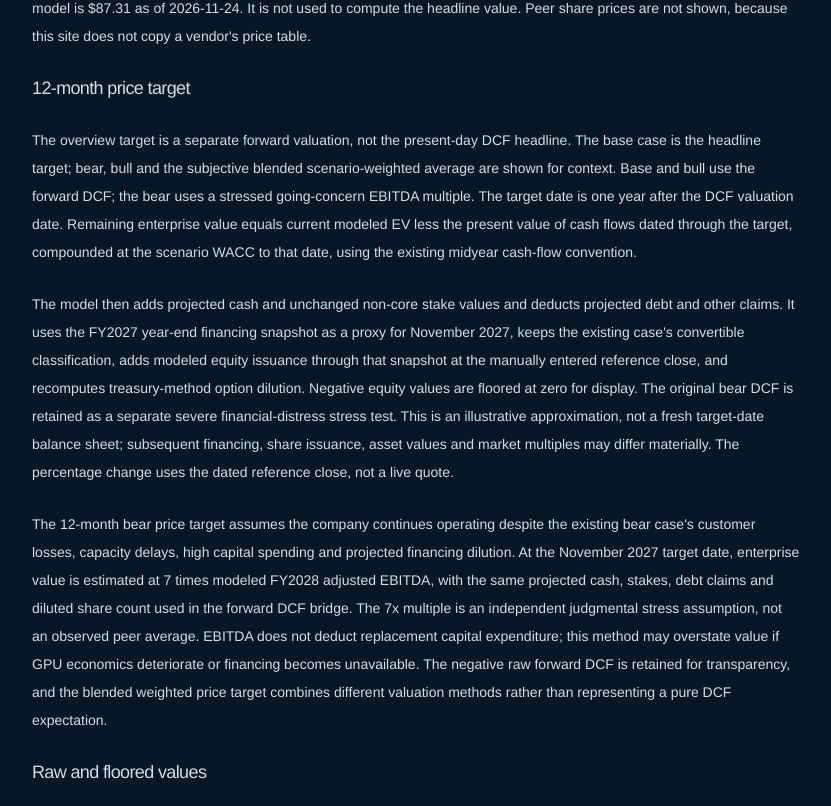
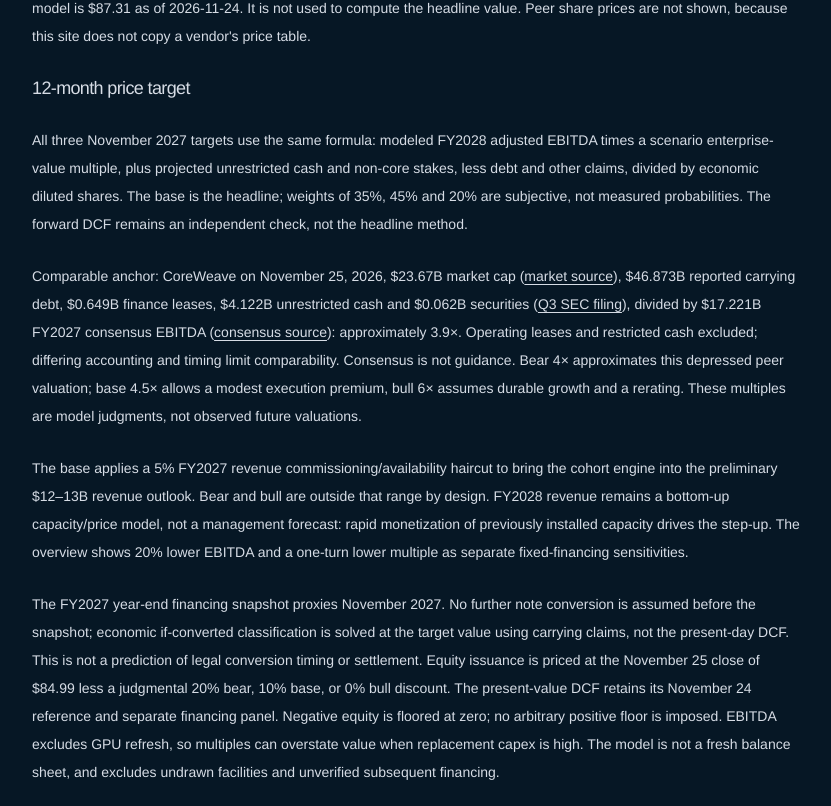
Before and after one commit to dfurry-boilermaker/nbismodel, a Next.js app: page /methodology in a window 1280 px wide. Shown: the part 1594-2400 px from the top of the page, without its empty margins (0-831 px from the left). Built offline with nearby package versions, Linux system fonts and the light colour scheme.

Commit message:
Audit valuation and source assumptions: app/methodology/page.tsx

```diff
--- a/app/methodology/page.tsx
+++ b/app/methodology/page.tsx
@@ -77,35 +77,10 @@ export default function MethodologyPage() {
         not copy a vendor&apos;s price table.
       </p>
       <h2 id="price-target" className="scroll-mt-24 text-lg font-medium text-foreground">12-month price target</h2>
-      <p>
-        The overview target is a separate forward valuation, not the present-day DCF headline.
-        The base case is the headline target; bear, bull and the subjective blended scenario-weighted
-        average are shown for context. Base and bull use the forward DCF; the bear uses a stressed going-concern EBITDA multiple. The target date is one year after the DCF valuation date.
-        Remaining enterprise value equals current modeled EV less the present value of cash flows
-        dated through the target, compounded at the scenario WACC to that date, using the existing
-        midyear cash-flow convention.
-      </p>
-      <p>
-        The model then adds projected cash and unchanged non-core stake values and deducts
-        projected debt and other claims. It uses the FY2027 year-end financing snapshot as a proxy
-        for November 2027, keeps the existing case&apos;s convertible classification, adds modeled
-        equity issuance through that snapshot at the manually entered reference close, and recomputes
-        treasury-method option dilution. Negative equity values are floored at zero for display. The original bear DCF is retained as a separate severe financial-distress stress test.
-        This is an illustrative approximation, not a fresh target-date balance sheet; subsequent
-        financing, share issuance, asset values and market multiples may differ materially.
-        The percentage change uses the dated reference close, not a live quote.
-      </p>
-      <p>
-        The 12-month bear price target assumes the company continues operating despite the existing
-        bear case&apos;s customer losses, capacity delays, high capital spending and projected financing dilution.
-        At the November 2027 target date, enterprise value is estimated at 7 times modeled FY2028
-        adjusted EBITDA, with the same projected cash, stakes, debt claims and diluted share count
-        used in the forward DCF bridge. The 7x multiple is an independent judgmental stress assumption,
-        not an observed peer average. EBITDA does not deduct replacement capital expenditure; this method
-        may overstate value if GPU economics deteriorate or financing becomes unavailable. The negative
-        raw forward DCF is retained for transparency, and the blended weighted price target combines
-        different valuation methods rather than representing a pure DCF expectation.
-      </p>
+      <p>All three November 2027 targets use the same formula: modeled FY2028 adjusted EBITDA times a scenario enterprise-value multiple, plus projected unrestricted cash and non-core stakes, less debt and other claims, divided by economic diluted shares. The base is the headline; weights of 35%, 45% and 20% are subjective, not measured probabilities. The forward DCF remains an independent check, not the headline method.</p>
+      <p>Comparable anchor: CoreWeave on November 25, 2026, $23.67B market cap (<a href="https://stockanalysis.com/stocks/crwv/statistics/" className="underline">market source</a>), $46.873B reported carrying debt, $0.649B finance leases, $4.122B unrestricted cash and $0.062B securities (<a href="https://www.sec.gov/Archives/edgar/data/1769628/000176962826000461/coreweave3q26earningspress.htm" className="underline">Q3 SEC filing</a>), divided by $17.221B FY2027 consensus EBITDA (<a href="https://www.marketscreener.com/quote/stock/COREWEAVE-INC-185380761/finances/" className="underline">consensus source</a>): approximately 3.9×. Operating leases and restricted cash excluded; differing accounting and timing limit comparability. Consensus is not guidance. Bear 4× approximates this depressed peer valuation; base 4.5× allows a modest execution premium, bull 6× assumes durable growth and a rerating. These multiples are model judgments, not observed future valuations.</p>
+      <p>The base applies a 5% FY2027 revenue commissioning/availability haircut to bring the cohort engine into the preliminary $12–13B revenue outlook. Bear and bull are outside that range by design. FY2028 revenue remains a bottom-up capacity/price model, not a management forecast: rapid monetization of previously installed capacity drives the step-up. The overview shows 20% lower EBITDA and a one-turn lower multiple as separate fixed-financing sensitivities.</p>
+      <p>The FY2027 year-end financing snapshot proxies November 2027. No further note conversion is assumed before the snapshot; economic if-converted classification is solved at the target value using carrying claims, not the present-day DCF. This is not a prediction of legal conversion timing or settlement. Equity issuance is priced at the November 25 close of $84.99 less a judgmental 20% bear, 10% base, or 0% bull discount. The present-value DCF retains its November 24 reference and separate financing panel. Negative equity is floored at zero; no arbitrary positive floor is imposed. EBITDA excludes GPU refresh, so multiples can overstate value when replacement capex is high. The model is not a fresh balance sheet, and excludes undrawn facilities and unverified subsequent financing.</p>
       <h2 className="text-lg font-medium text-foreground">Raw and floored values</h2>
       <p>
         Each case is shown floored at $0, beside the raw result. A negative raw value means
@@ -203,7 +178,8 @@ export default function MethodologyPage() {
       <h2 className="text-lg font-medium text-foreground">Change log</h2>
       <p>Earlier versions are not comparable with this one. They were replaced after review.</p>
       <ul className="list-disc space-y-2 pl-5">
-        <li>4.0.0, 2026-11-24. Rebuilt the valuation: financing-neutral cash flow with no share issuance in the headline; a megawatt, utilization, and cohort-price engine with a two-quarter billing lag; prepayments as working capital net of a non-cash financing component; servers and network at 70% of capex; deal payback set next to the disclosed 19 months; price and cost declines on the same start-year index; a customer-concentration stress in the bear; weights 35/45/20. Version 3.1.0, commit 7ba4a47, is superseded.</li>
+        <li>4.1.0, 2026-11-26. Calibrated base FY2027 revenue, standardized the 12-month target using a reconstructed peer multiple, added target-specific financing and conversion assumptions and sensitivities.</li>
+         <li>4.0.0, 2026-11-24. Rebuilt the valuation: financing-neutral cash flow with no share issuance in the headline; a megawatt, utilization, and cohort-price engine with a two-quarter billing lag; prepayments as working capital net of a non-cash financing component; servers and network at 70% of capex; deal payback set next to the disclosed 19 months; price and cost declines on the same start-year index; a customer-concentration stress in the bear; weights 35/45/20. Version 3.1.0, commit 7ba4a47, is superseded.</li>
         <li>3.1.0, 2026-11-24, commit 7ba4a47. Moved share issuance out of the headline. Superseded by 4.0.0.</li>
         <li>3.0.0, 2026-11-24, commit 9424660. Cohort engine and a financing projection. Superseded.</li>
         <li>2.3.0, 2026-11-24, commit 99656b3. Recalibrated. Superseded.</li>
```
